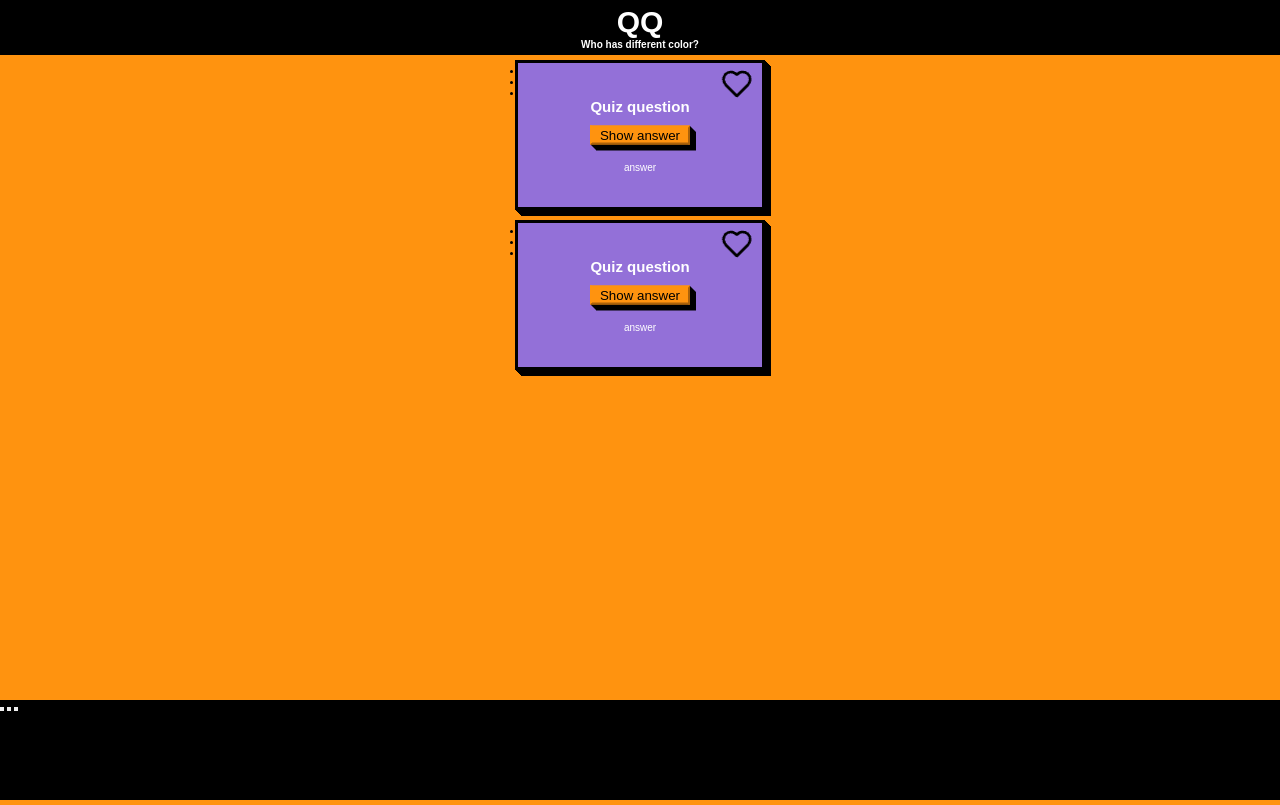
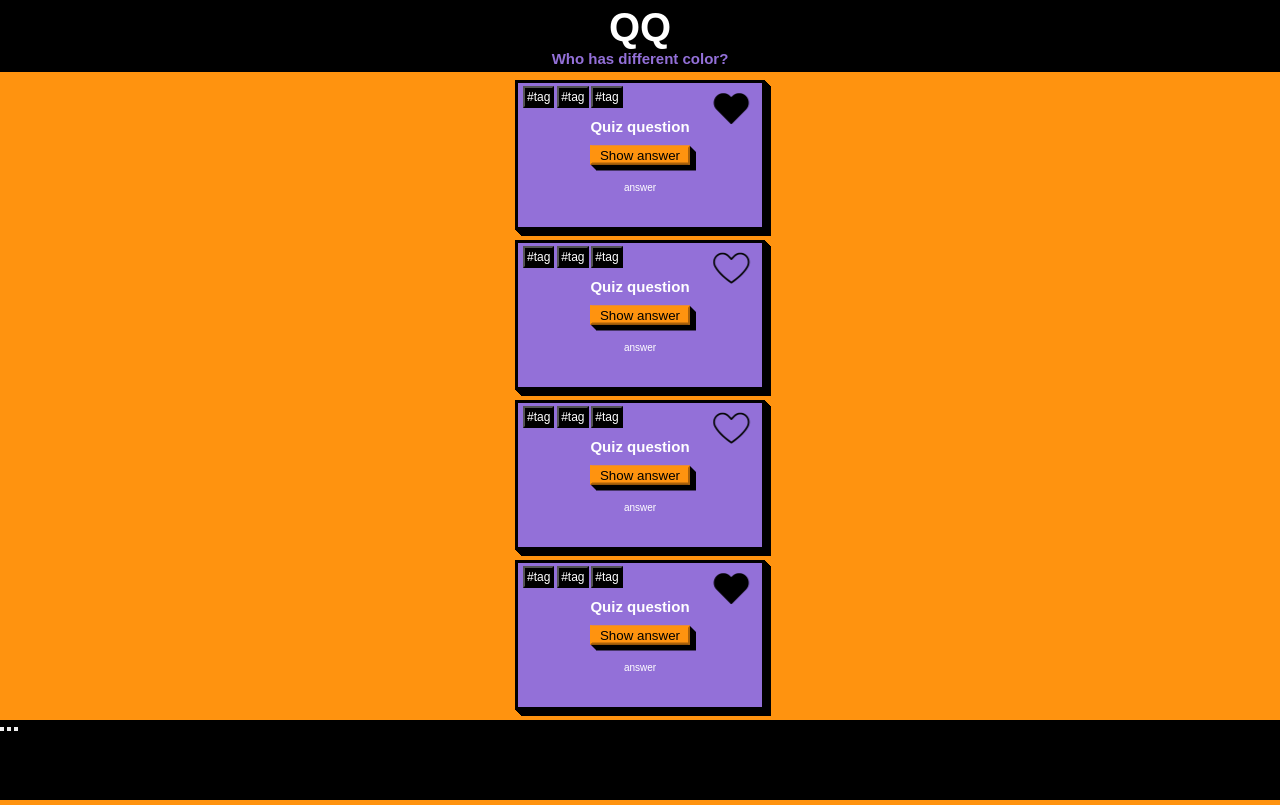
Before and after one commit to chihhsiangsu/Quiz-App-Color, a plain HTML site: page index.html in a window 1280 px wide. Drawn offline with Linux system fonts and the light colour scheme.

Commit message:
a little bit coloring

```diff
--- a/css/card.css
+++ b/css/card.css
@@ -54,3 +54,10 @@ section {
   transform: translate(-50%, -50%);
   color: var(--heading-color);
 }
+
+.cardtag {
+  color: var(--heading-color);
+  background-color: var(--background-color-primary);
+  font-size: 1.2rem;
+  padding: 2px;
+}
--- a/css/style.css
+++ b/css/style.css
@@ -18,8 +18,8 @@
 }
 
 body {
-  margin-top: 55px;
-  margin-bottom: 50px;
+  margin-top: 75px;
+  margin-bottom: 90px;
   background-color: var(--background-color-secondary);
 }
 
@@ -35,24 +35,25 @@ header {
   background-color: var(--background-color-primary);
   top: 0px;
   position: fixed;
+  z-index: 1;
 }
 
 .header__heading {
-  font-size: 3rem;
+  font-size: 4rem;
   text-align: center;
   color: var(--heading-color);
 }
 
 .header__subheading {
-  font-size: 1rem;
+  font-size: 1.5rem;
   text-align: center;
-  color: var(--heading-color);
+  color: var(--background-color-tertiary);
 }
 
 footer {
-  position: absolute;
+  position: fixed;
   bottom: 0;
   width: 100vw;
-  height: 100px;
+  height: 80px;
   background-color: var(--background-color-primary);
 }
--- a/index.html
+++ b/index.html
@@ -16,29 +16,57 @@
       <section class="card">
         <h2 class="card__question">Quiz question</h2>
         <button class="card__bookmark">
-          <img src="./assets/heart.png" alt="heart" />
+          <img src="./assets/hearttwo.png" alt="heart" />
         </button>
         <button class="card__answerclick">Show answer</button>
         <p class="card__answer">answer</p>
-        <ul calss="card__taglist">
-          <li class="card__taglist-item"></li>
-          <li class="card__taglist-item"></li>
-          <li class="card__taglist-item"></li>
-        </ul>
+        <article>
+          <button class="cardtag">#tag</button>
+          <button class="cardtag">#tag</button>
+          <button class="cardtag">#tag</button>
+        </article>
       </section>
 
       <section class="card">
         <h2 class="card__question">Quiz question</h2>
         <button class="card__bookmark">
-          <img src="./assets/heart.png" alt="heart" />
+          <img src="./assets/heartone.png" alt="heart" />
         </button>
         <button class="card__answerclick">Show answer</button>
         <p class="card__answer">answer</p>
-        <ul calss="card__taglist">
-          <li class="card__taglist-item"></li>
-          <li class="card__taglist-item"></li>
-          <li class="card__taglist-item"></li>
-        </ul>
+        <article>
+          <button class="cardtag">#tag</button>
+          <button class="cardtag">#tag</button>
+          <button class="cardtag">#tag</button>
+        </article>
+      </section>
+
+      <section class="card">
+        <h2 class="card__question">Quiz question</h2>
+        <button class="card__bookmark">
+          <img src="./assets/heartone.png" alt="heart" />
+        </button>
+        <button class="card__answerclick">Show answer</button>
+        <p class="card__answer">answer</p>
+        <article>
+          <button class="cardtag">#tag</button>
+          <button class="cardtag">#tag</button>
+          <button class="cardtag">#tag</button>
+        </article>
+      </section>
+
+      <section class="card">
+        <h2 class="card__question">Quiz question</h2>
+        <button class="card__bookmark">
+          <img src="./assets/hearttwo.png" alt="heart" />
+        </button>
+        <button class="card__answerclick">Show answer</button>
+        <p class="card__answer">answer</p>
+        <article>
+          <button class="cardtag">#tag</button>
+          <button class="cardtag">#tag</button>
+          <button class="cardtag">#tag</button>
+        </article>
       </section>
     </main>
 
```
Also changed, not shown: assets/heartone.png (added), assets/hearttwo.png (added).
